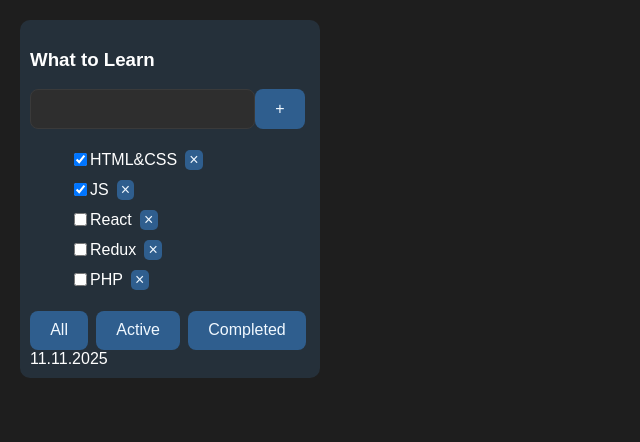
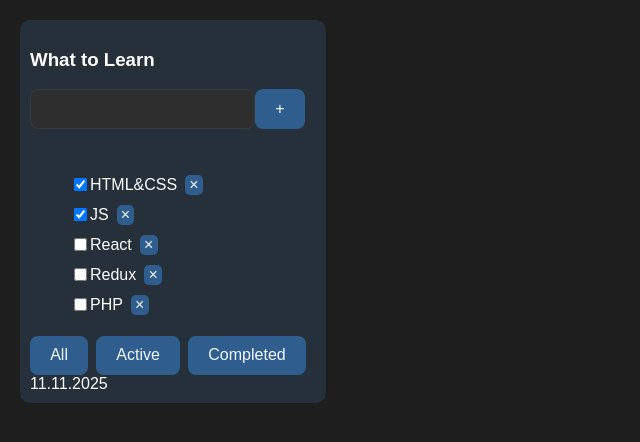
Before and after one commit to VitalickWeb/Todo-yarn-vite, a React (Vite) app: page / in a window 1280 px wide. Shown: the top 442 px of the page, without its empty margins (0-640 px from the left). Built offline with nearby package versions, Linux system fonts and the light colour scheme.

Commit message:
made a function for adding a task refactoring2

```diff
--- a/src/components/TodoListItem.tsx
+++ b/src/components/TodoListItem.tsx
@@ -29,6 +29,12 @@ export const TodoListItem: FC<TodoListItemType> =
 
         let [task, setTask] = useState<string>('')
 
+        const enterInput = task.length <= 15
+            ? ''
+            : <span className="checkSymbols">Too many symbols!</span>
+
+        const isButtonDisabled = !task.length || task.length > 15
+
         const renderTasks = tasks.length === 0
             ? <span className="empty_task">Enter task!</span>
             : tasks.map(t => {
@@ -49,6 +55,8 @@ export const TodoListItem: FC<TodoListItemType> =
                     </li>
                 )
             })
+
+
 
         const onChangeTaskHandler = (e: ChangeEvent<HTMLInputElement>) => {
             setTask(e.currentTarget.value)
@@ -91,8 +99,12 @@ export const TodoListItem: FC<TodoListItemType> =
                         className="button_item"
                         title="+"
                         onClick={onClickAddTaskHandler}
+                        disabled={isButtonDisabled}
                     />
                 </div>
+
+                <div className="warning_text">{enterInput}</div>
+
                 <ol className="list_item_tasks">{renderTasks}</ol>
                 <div className="button">
                     <Button
--- a/src/index.css
+++ b/src/index.css
@@ -2,7 +2,7 @@ body, #root {
   margin: 0;
   padding: 0;
   width: 100%;
-  font-family: Arial;
+  font-family: Arial, sans-serif;
 }
 
 .app {
@@ -16,7 +16,7 @@ body, #root {
 }
 
 .todo_box {
-  width: 280px;
+  width: 286px;
   background-color: rgba(56, 95, 129, 0.29);
   padding: 10px;
   border-radius: 10px;
@@ -75,7 +75,6 @@ input#task_input {
 }
 
 input:focus {
-  border-color: #646cff;
   background-color: #2b2b2b;
 }
 
@@ -116,6 +115,19 @@ button:focus,
 button:focus-visible {
   outline: 4px auto -webkit-focus-ring-color;
 }
+.warning_text{
+  width: 180px;
+  height: 20px;
+
+  padding-top: 5px;
+}
+.checkSymbols {
+  color: orangered;
+}
+
+
+
+
 
 /*@media (prefers-color-scheme: light) {*/
 /*  :root {*/
```
